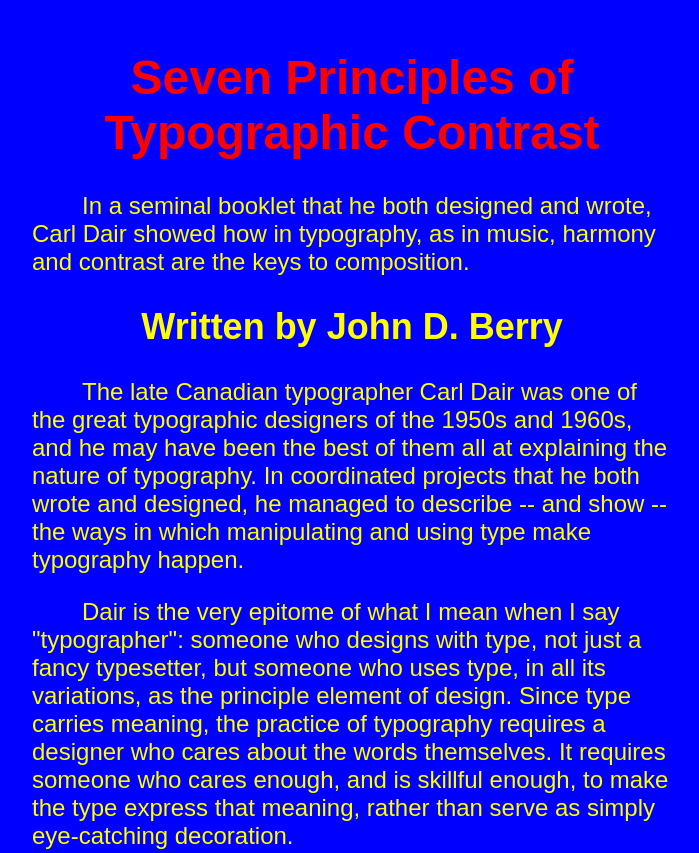
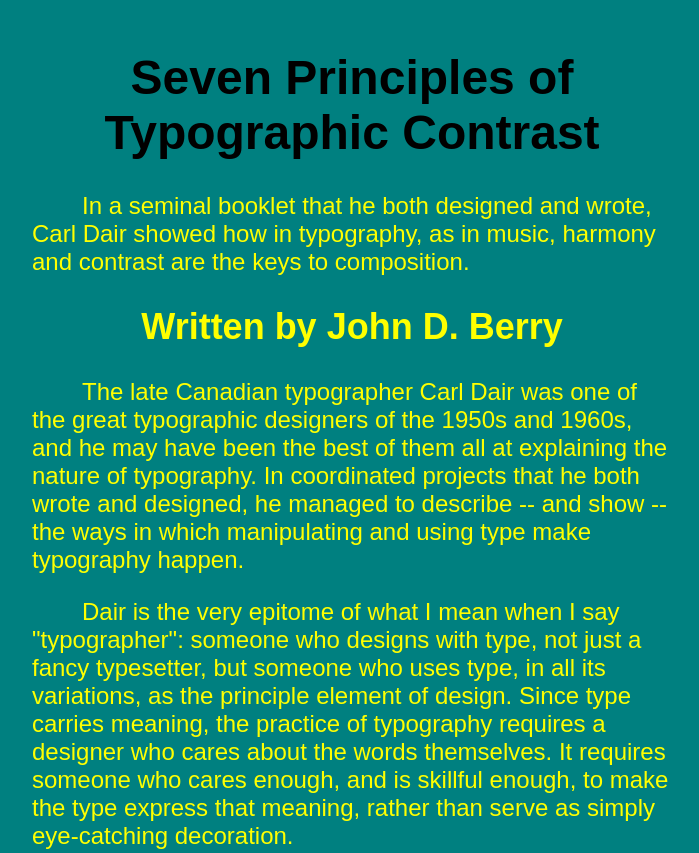
Before and after one commit to shock019/webdesign, a plain HTML site: page e4/index.html in a window 1280 px wide. Shown: the top 853 px of the page, without its empty margins (288-987 px from the left). Drawn offline with Linux system fonts and the light colour scheme; a web font is replaced by a local one.

Commit message:
Update style.css

```diff
--- a/e4/style.css
+++ b/e4/style.css
@@ -1,5 +1,5 @@
 body{
-  background-color: blue;
+  background-color: teal;
   font-family: 'Fahkwang', sans-serif;
   font-size: 24px;
 }
@@ -9,7 +9,7 @@ div{
   color: yellow;
 }
 h1 {
-  color: red;
+  color: black;
   text-align: center;
 }
 h2{
```
